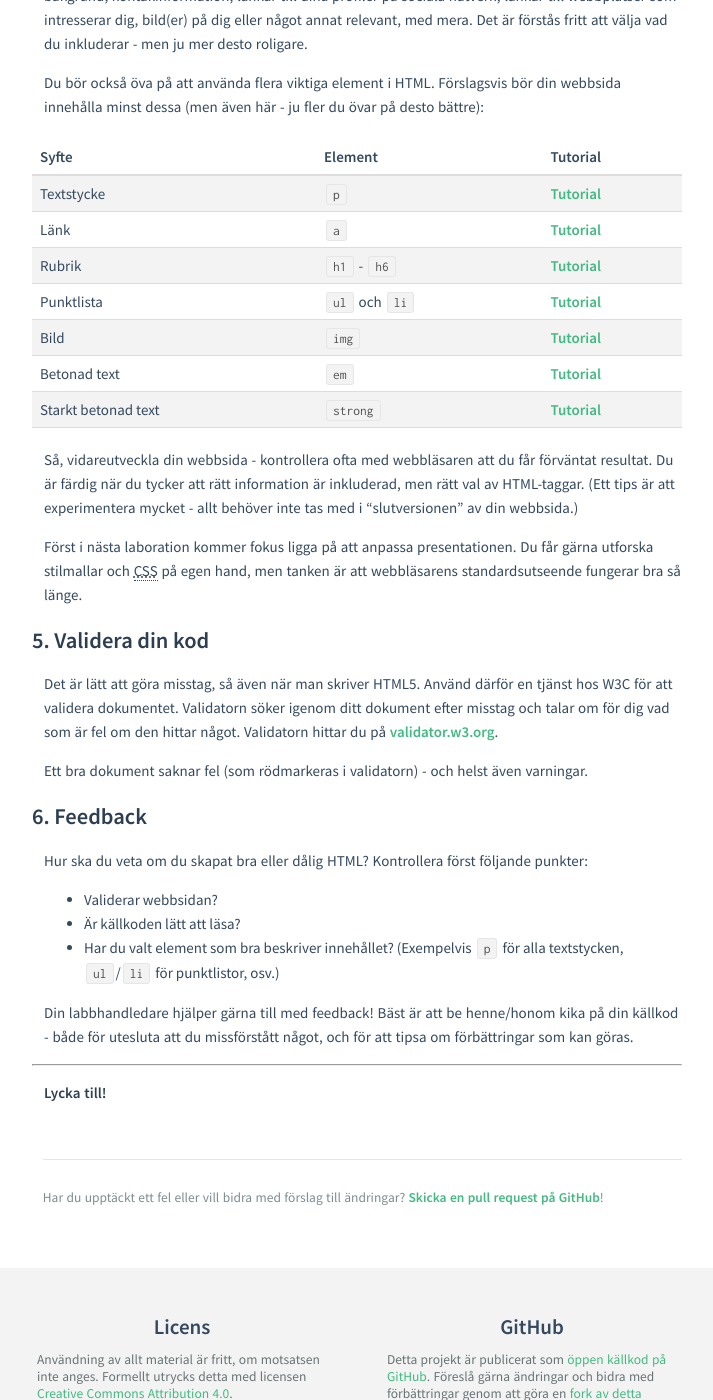
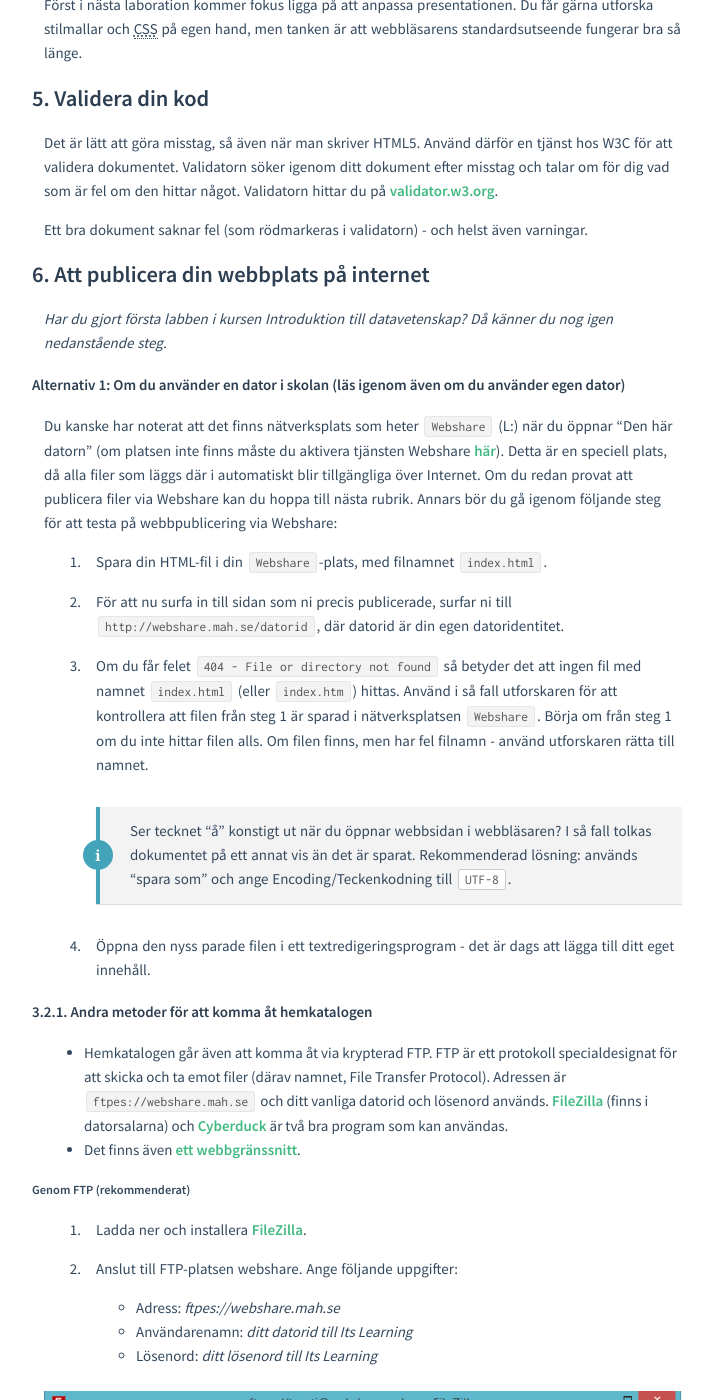
Before and after one commit to mau-dvmt/mah-dv.github.io, a Jekyll site: the page built from courses/da344a-da355a/exercises/ex1.md, in a window 1280 px wide and 1400 px high, scrolled down 3153 px. Shown: the whole window, without its empty margins (283-996 px from the left). Built offline with Jekyll 4.4.1, drawn with Linux system fonts in a browser that asks for light colours; some of the changed text lies outside the part shown.

Commit message:
Added new instructions to webshare

```diff
--- a/courses/da344a-da355a/exercises/ex1.md
+++ b/courses/da344a-da355a/exercises/ex1.md
@@ -83,21 +79,14 @@ En väldigt enkel webbsida är förberedd för er att använda. Källkoden för
 </html>
 {% endhighlight %}
 
-1.  Skapa ett nytt dokument i t.ex. Notepad++ och klistra in ovanstående kod i dokumentet. Spara filen i din `Webshare`-plats, med filnamnet `index.html`.
+1.  Skapa ett nytt dokument i t.ex. Notepad++ (eller valfri textredigerare) och klistra in ovanstående kod i dokumentet. Spara filen i valfri mapp med filnamnet `index.html`.
 
-2.  För att nu surfa in till sidan som ni precis publicerade, surfar ni till `http://webshare.mah.se/datorid`, där datorid är din egen datoridentitet.
-
-3.  Om du får felet `404 - File or directory not found` så betyder det att ingen fil med namnet `index.html` (eller `index.htm`) hittas. Använd i så fall utforskaren för att kontrollera att filen från steg 1 är sparad i nätverksplatsen `Webshare`. Börja om från steg 1 om du inte hittar filen alls. Om filen finns, men har fel filnamn - använd utforskaren rätta till namnet.
+2.  För att nu öppna filen, och besöka till webbsida, i mappen öppna filen i valfri webbläsare.
 
     Ser tecknet "å" konstigt ut när du öppnar webbsidan i webbläsaren? I så fall tolkas dokumentet på ett annat vis än det är sparat. Rekommenderad lösning: används "spara som" och ange Encoding/Teckenkodning till `UTF-8`.
     {: .info}
 
-4.  Öppna den nyss parade filen i ett textredigeringsprogram - det är dags att lägga till ditt eget innehåll.
-
-#### 3.2.1. Andra metoder för att komma åt hemkatalogen
-
-*   Hemkatalogen går även att komma åt via krypterad FTP. FTP är ett protokoll specialdesignat för att skicka och ta emot filer (därav namnet, File Transfer Protocol). Adressen är `ftpes://webshare.mah.se` och ditt vanliga datorid och lösenord används. [FileZilla](http://filezilla-project.org/) (finns i datorsalarna) och [Cyberduck](http://cyberduck.ch/) är två bra program som kan användas.
-*   Det finns även [ett webbgränssnitt](http://access.mah.se).
+3.  Öppna den nyss parade filen i ett textredigeringsprogram - det är dags att lägga till ditt eget innehåll.
 
 ## 4. Mer innehåll, mer HTML
 
@@ -168,7 +157,48 @@ Det är lätt att göra misstag, så även när man skriver HTML5\. Använd där
 
 Ett bra dokument saknar fel (som rödmarkeras i validatorn) - och helst även varningar.
 
-## 6. Feedback
+## 6. Att publicera din webbplats på internet
+
+_Har du gjort första labben i kursen Introduktion till datavetenskap? Då känner du nog igen nedanstående steg._
+
+#### Alternativ 1: Om du använder en dator i skolan (läs igenom även om du använder egen dator)
+
+Du kanske har noterat att det finns nätverksplats som heter `Webshare` (L:\) när du öppnar "Den här datorn" (om platsen inte finns måste du aktivera tjänsten Webshare [här](http://idservice.mah.se)). Detta är en speciell plats, då alla filer som läggs där i automatiskt blir tillgängliga över Internet. Om du redan provat att publicera filer via Webshare kan du hoppa till nästa rubrik. Annars bör du gå igenom följande steg för att testa på webbpublicering via Webshare:
+
+1.  Spara din HTML-fil i din `Webshare`-plats, med filnamnet `index.html`.
+
+2.  För att nu surfa in till sidan som ni precis publicerade, surfar ni till `http://webshare.mah.se/datorid`, där datorid är din egen datoridentitet.
+
+3.  Om du får felet `404 - File or directory not found` så betyder det att ingen fil med namnet `index.html` (eller `index.htm`) hittas. Använd i så fall utforskaren för att kontrollera att filen från steg 1 är sparad i nätverksplatsen `Webshare`. Börja om från steg 1 om du inte hittar filen alls. Om filen finns, men har fel filnamn - använd utforskaren rätta till namnet.
+
+    Ser tecknet "å" konstigt ut när du öppnar webbsidan i webbläsaren? I så fall tolkas dokumentet på ett annat vis än det är sparat. Rekommenderad lösning: används "spara som" och ange Encoding/Teckenkodning till `UTF-8`.
+    {: .info}
+
+4.  Öppna den nyss parade filen i ett textredigeringsprogram - det är dags att lägga till ditt eget innehåll.
+
+#### 3.2.1. Andra metoder för att komma åt hemkatalogen
+
+*   Hemkatalogen går även att komma åt via krypterad FTP. FTP är ett protokoll specialdesignat för att skicka och ta emot filer (därav namnet, File Transfer Protocol). Adressen är `ftpes://webshare.mah.se` och ditt vanliga datorid och lösenord används. [FileZilla](http://filezilla-project.org/) (finns i datorsalarna) och [Cyberduck](http://cyberduck.ch/) är två bra program som kan användas.
+*   Det finns även [ett webbgränssnitt](http://access.mah.se).
+
+##### Genom FTP (rekommenderat)
+
+1. Ladda ner och installera [FileZilla](http://filezilla-project.org/).
+
+2. Anslut till FTP-platsen webshare. Ange följande uppgifter:
+    - Adress: *ftpes://webshare.mah.se*
+    - Användarenamn: *ditt datorid till Its Learning*
+    - Lösenord: *ditt lösenord till Its Learning*
+
+![Anslut till filezilla](1/filezilla1.png)
+
+3. Överför filer från din dator till webshare:
+
+![Överför filer till filezilla](1/filezilla2.png)
+
+4. Om du nu överfört filen `index.html` till root-mappen i webshare, så kan du surfa till den genom följande adress: `http://webshare.mah.se/datorid`, där datorid är din egen datoridentitet.
+
+## 7. Feedback
 
 Hur ska du veta om du skapat bra eller dålig HTML? Kontrollera först följande punkter:
 
```
Also changed, not shown: other parts of courses/da344a-da355a/exercises/ex1.md (+1 -5 lines), courses/da344a-da355a/exercises/1/filezilla1.png (added), courses/da344a-da355a/exercises/1/filezilla2.png (added).
